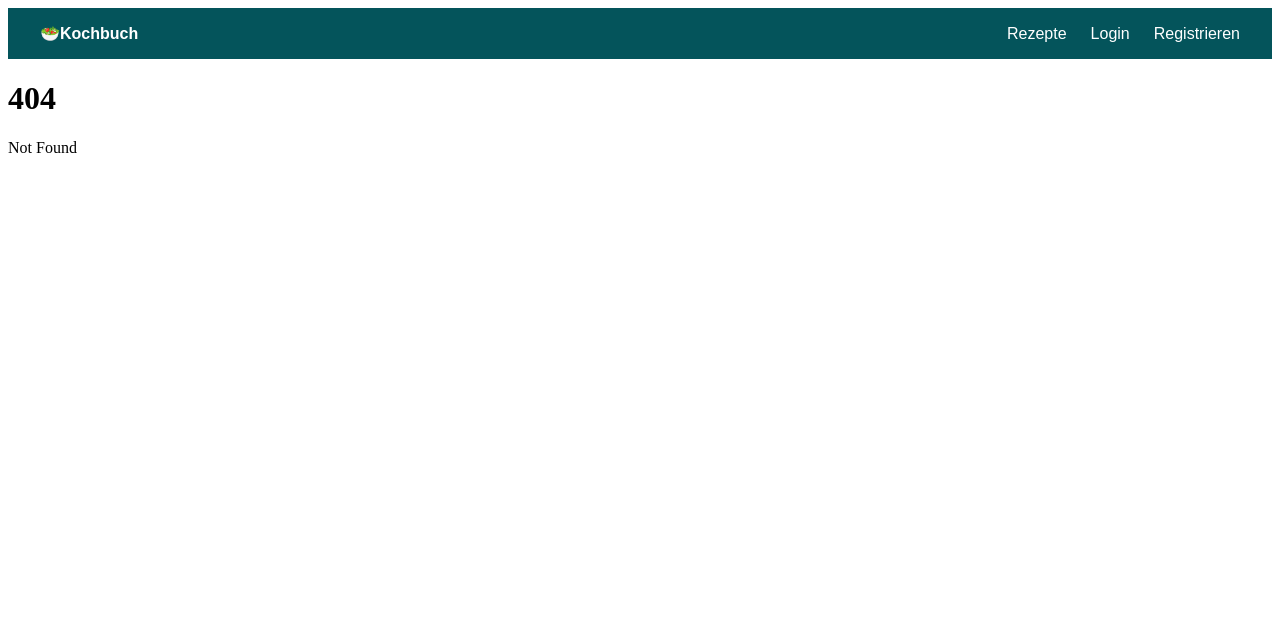
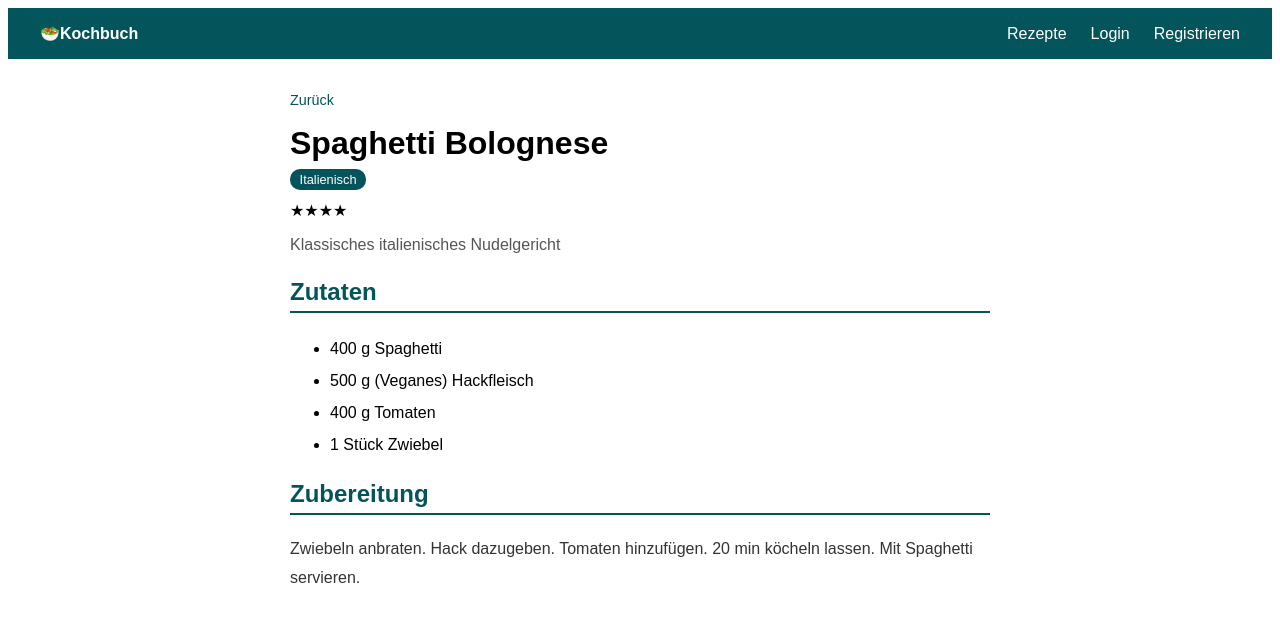
Before and after one commit to ezabell610/Verteilte-Systeme, a SvelteKit app in the folder frontend/: page /recipes/1 in a window 1280 px wide. Before the commit this address had no page. Shown: the top 622 px of the page. Built offline with nearby package versions, Linux system fonts and the light colour scheme.

Commit message:
Rezeptbeschreibungsseite angelegt

```diff
--- /dev/null
+++ b/frontend/src/routes/recipes/[id]/+page.svelte
@@ -0,0 +1,176 @@
+<script lang="ts">
+    import { isLoggedIn } from "$lib/api";
+    import { page } from '$app/stores';
+
+    //Die daten hier muss man noch anpassen wenn isabell fertig ist
+    const recipes = [
+        {
+            id: 1,
+            title: 'Spaghetti Bolognese',
+            description: 'Klassisches italienisches Nudelgericht',
+            category: 'Italienisch',
+            stars: 4,
+            is_public: true,
+            ingredients: [
+                { name: 'Spaghetti', amount: '400', unit: 'g' },
+                { name: '(Veganes) Hackfleisch', amount: '500', unit: 'g' },
+                { name: 'Tomaten', amount: '400', unit: 'g' },
+                { name: 'Zwiebel', amount: '1', unit: 'Stück' }
+            ],
+            steps: 'Zwiebeln anbraten. Hack dazugeben. Tomaten hinzufügen. 20 min köcheln lassen. Mit Spaghetti servieren.'
+        },
+        {
+            id: 2,
+            title: 'Vegane Bowl',
+            description: 'Gesunde Bowl mit Quinoa und Avocado',
+            category: 'Vegan',
+            stars: 5,
+            is_public: true,
+            ingredients: [
+                { name: 'Quinoa', amount: '200', unit: 'g' },
+                { name: 'Kichererbsen', amount: '150', unit: 'g' },
+                { name: 'Spinat', amount: '100', unit: 'g' },
+                { name: 'Avocado', amount: '1', unit: 'Stück' }
+            ],
+            steps: 'Quinoa kochen. Kichererbsen rösten. Avocado schneiden. Alles in einer Bowl anrichten.'
+        },
+        {
+            id: 3,
+            title: 'Geheimes Rezept',
+            description: 'Loggen Sie sich ein, um dieses Rezept zu sehen.',
+            category: 'Desserts',
+            stars: 4,
+            is_public: false,
+            ingredients: [
+                { name: 'Zucker', amount: '200', unit: 'g' },
+                { name: 'Mehl', amount: '300', unit: 'g' }
+            ],
+            steps: 'Loggen Sie sich ein, um die Schritte zu sehen.'
+        },
+        {
+            id: 4,
+			title: 'Gebratener Reis',
+			description: 'Schnelles asiatisches Reisgericht',
+			category: 'Asiatisch',
+			stars: 3,
+			is_public: true,
+            ingredients: [
+                { name: 'Reis', amount: '300', unit: 'g' },
+                { name: 'Sojasauce', amount: '3', unit: 'EL' },
+                { name: 'Ei', amount: '2', unit: 'Stück' }
+            ],
+            steps: 'Reis kochen. Ei anbraten. Reis dazugeben. Sojasauce hinzufügen.'
+        },
+        {
+            id: 5,
+			title: 'Tomatensuppe',
+			description: 'Loggen Sie sich ein, um dieses Rezept zu sehen.',
+			category: 'Schnelle Küche',
+			stars: 4,
+			is_public: false,
+            ingredients: [
+                { name: 'Tomaten', amount: '500', unit: 'g' },
+                { name: 'Sahne', amount: '100', unit: 'ml' },
+                { name: 'Zwiebel', amount: '1', unit: 'Stück' }
+            ],
+            steps: 'Loggen Sie sich ein, um die Schritte zu sehen.'
+        }
+    ];
+
+    const id = Number($page.params.id);
+    const recipe = recipes.find(r => r.id === id);
+</script>
+
+{#if !recipe}
+    <main>
+        <p>Rezept nicht gefunden.</p>
+        <a href="/">Zurück zur Startseite</a>
+    </main>
+{:else if !recipe.is_public && !isLoggedIn()}
+    <main>
+        <p>Dieses Rezept ist privat. Bitte loggen Sie sich ein.</p>
+        <a href="/login">Zum Login</a>
+    </main>
+{:else}
+    <main>
+        <a href="/" class="zurück">Zurück</a>
+
+        <div class="header">
+            <h1>{recipe.title}</h1>
+            {#if isLoggedIn()}
+                <a href="/recipes/{recipes.id}/edit" class="edit-btn">Bearbeiten</a>
+            {/if}
+        </div>
+
+        <span class="kategorie">{recipe.category}</span>
+        <p class="sterne">{'★'.repeat(recipe.stars)}</p>
+        <p class="beschreibung">{recipe.description}</p>
+
+        <h2>Zutaten</h2>
+        <ul class="zutaten">
+            {#each recipe.ingredients as zutat}
+                <li>{zutat.amount} {zutat.unit} {zutat.name}</li>
+            {/each}
+        </ul>
+
+        <h2>Zubereitung</h2>
+        <p class="schritte">{recipe.steps}</p>
+    </main>
+{/if}
+
+<style>
+    main {
+        max-width: 700px;
+        margin: 2rem auto;
+        padding: 0 1rem;
+        font-family: sans-serif;
+    }
+    .zurück {
+        color: #04545b;
+        text-decoration: none;
+        font-size: 0.9rem;
+    }
+    .header {
+        display: flex;
+        justify-content: space-between;
+        align-items: center;
+        margin: 1rem 0 0.5rem 0;
+    }
+    h1 {
+        margin: 0;
+    }
+    .edit-btn {
+        background-color: #04545b;
+        color: white;
+        padding: 0.4rem 0.8rem;
+        border-radius: 6px;
+        text-decoration: none;
+        font-size: 0.9rem;
+    }
+    .kategorie {
+        background: #04545b;
+        color: white;
+        padding: 0.2rem 0.6rem;
+        border-radius: 10px;
+        font-size: 0.8rem;
+    }
+    .sterne {
+        margin: 0.8rem 0;
+    }
+    .beschreibung {
+        color: #555;
+        margin-bottom: 1.5rem;
+    }
+    h2 {
+        color: #04545b;
+        border-bottom: 2px solid #04545b;
+        padding-bottom: 0.3rem;
+    }
+    .zutaten {
+        line-height: 2;
+    }
+    .schritte {
+        line-height: 1.8;
+        color: #333;
+    }
+</style>
```
